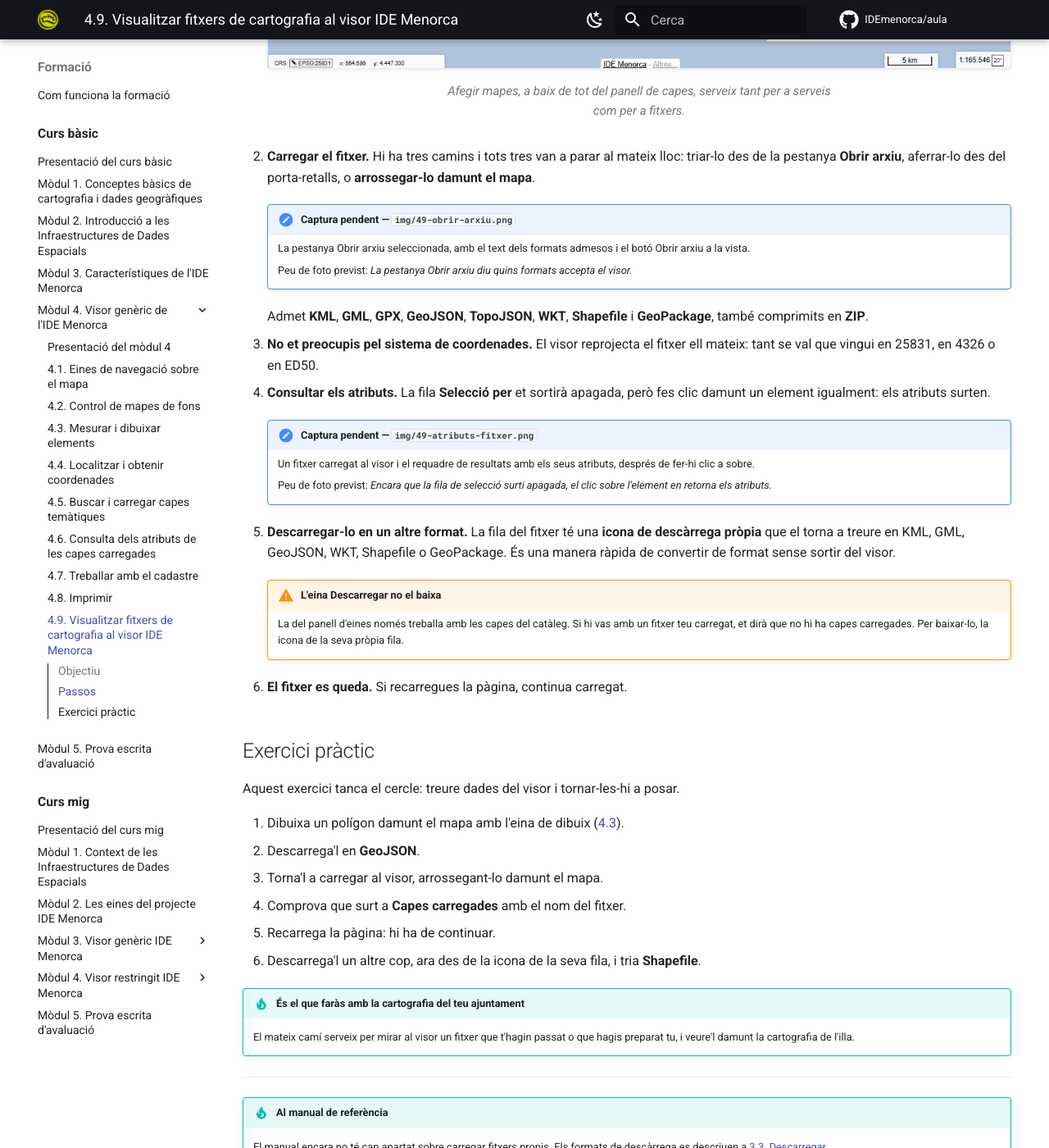
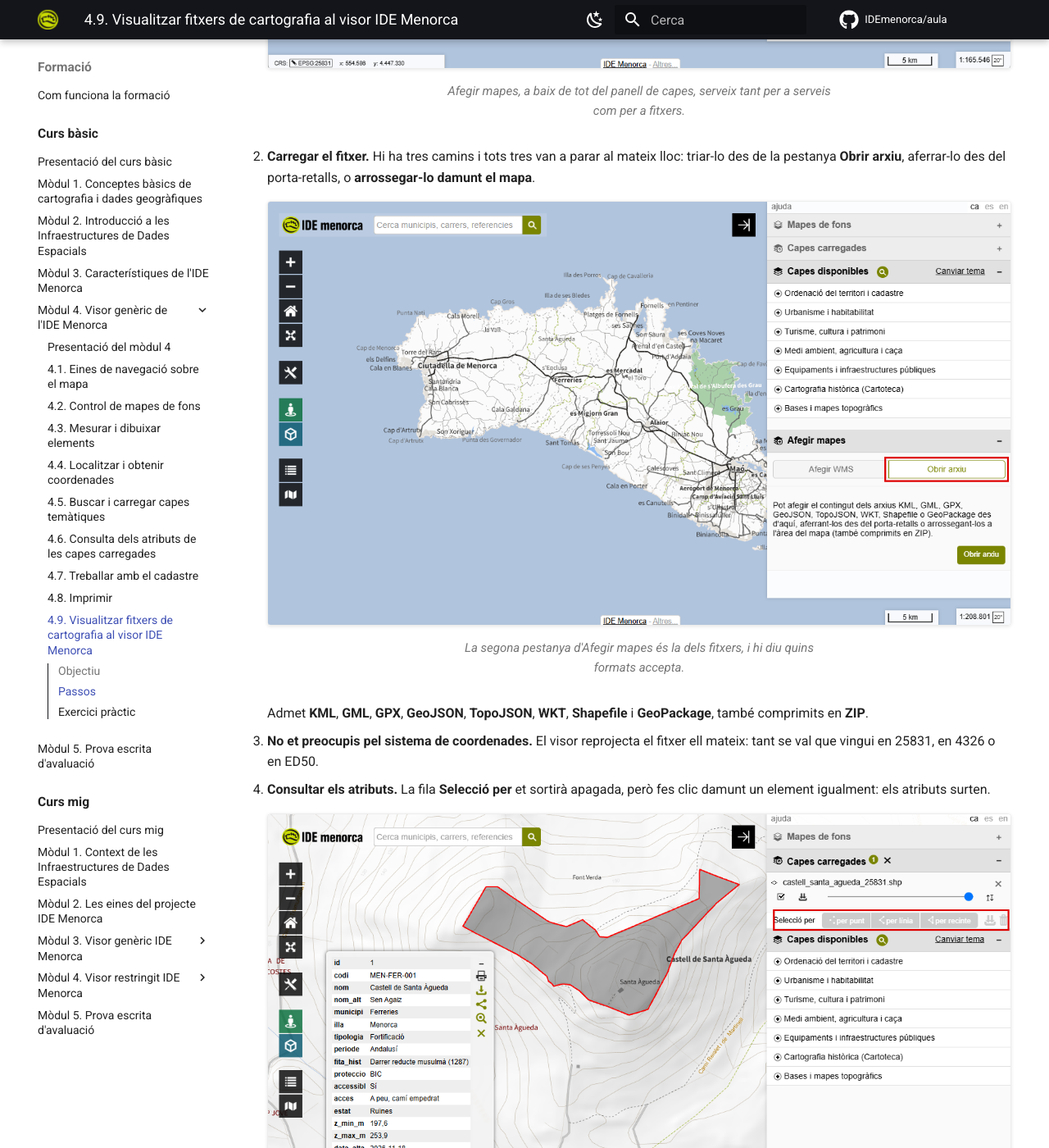
Before and after one commit to IDEmenorca/aula, an MkDocs documentation site: the page built from docs/formacio/basic/modul-4-visor/09-fitxers-propis.md, in a window 1280 px wide and 1400 px high, scrolled down 903 px. Shown: the whole window at 82% size. Built offline with MkDocs 1.6.1 and Material for MkDocs 9.7.7, drawn with Linux system fonts in a browser that asks for light colours; comment, search, counter and statistics services are not loaded.

Commit message:
Insereix les captures ressaltades de la 4.9
Dos requadres: la pestanya Obrir arxiu i la fila Selecció per apagada, que és
el punt que es presta a confusió.

Co-Authored-By: Claude Opus 5 <noreply@anthropic.com>

```diff
--- a/docs/formacio/basic/modul-4-visor/09-fitxers-propis.md
+++ b/docs/formacio/basic/modul-4-visor/09-fitxers-propis.md
@@ -20,11 +20,10 @@ els atributs i tornar-lo a descarregar en un altre format.
    lloc: triar-lo des de la pestanya **Obrir arxiu**, aferrar-lo des del
    porta-retalls, o **arrossegar-lo damunt el mapa**.
 
-    !!! note "Captura pendent — `img/49-obrir-arxiu.png`"
-        La pestanya Obrir arxiu seleccionada, amb el text dels formats admesos
-        i el botó Obrir arxiu a la vista.
-
-        Peu de foto previst: *La pestanya Obrir arxiu diu quins formats accepta el visor.*
+    <figure markdown>
+      ![La pestanya Obrir arxiu emmarcada i seleccionada, amb el text dels formats admesos a sota](img/49-obrir-arxiu.png){ .captura }
+      <figcaption>La segona pestanya d'Afegir mapes és la dels fitxers, i hi diu quins formats accepta.</figcaption>
+    </figure>
 
     Admet **KML**, **GML**, **GPX**, **GeoJSON**, **TopoJSON**, **WKT**,
     **Shapefile** i **GeoPackage**, també comprimits en **ZIP**.
@@ -35,11 +34,10 @@ els atributs i tornar-lo a descarregar en un altre format.
 4. **Consultar els atributs.** La fila **Selecció per** et sortirà apagada, però
    fes clic damunt un element igualment: els atributs surten.
 
-    !!! note "Captura pendent — `img/49-atributs-fitxer.png`"
-        Un fitxer carregat al visor i el requadre de resultats amb els seus
-        atributs, després de fer-hi clic a sobre.
-
-        Peu de foto previst: *Encara que la fila de selecció surti apagada, el clic sobre l'element en retorna els atributs.*
+    <figure markdown>
+      ![Un fitxer carregat al visor, amb la fila Selecció per emmarcada i apagada, i el requadre dels atributs de l'element on s'ha fet clic](img/49-atributs-fitxer.png){ .captura }
+      <figcaption>Encara que la fila de selecció surti apagada, el clic sobre l'element en retorna els atributs.</figcaption>
+    </figure>
 
 5. **Descarregar-lo en un altre format.** La fila del fitxer té una **icona de
    descàrrega pròpia** que el torna a treure en KML, GML, GeoJSON, WKT,
```
Also changed, not shown: CAPTURES.md (+1 -8 lines), docs/formacio/basic/modul-4-visor/img/49-atributs-fitxer.png, docs/formacio/basic/modul-4-visor/img/49-obrir-arxiu.png.
